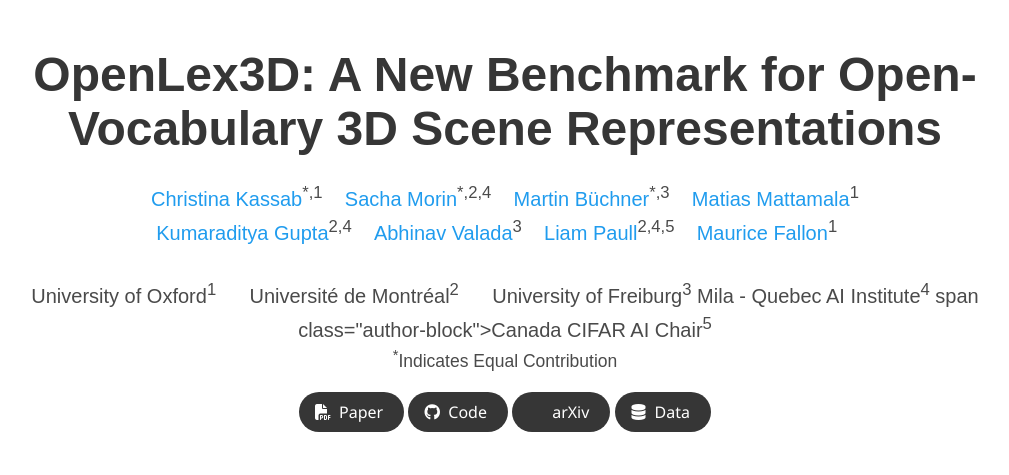
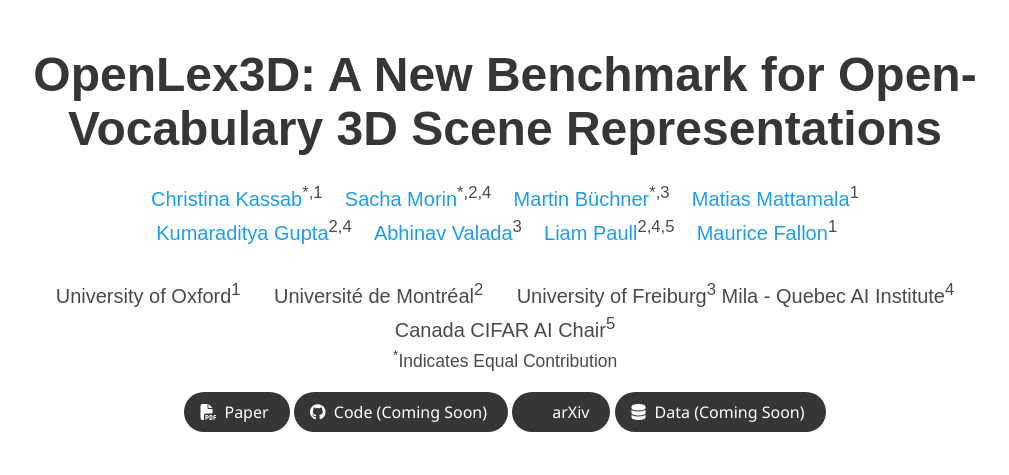
Before and after one commit to openlex3d/openlex3d.github.io, a plain HTML site: page index.html in a window 1280 px wide. Shown: the top 475 px of the page, without its empty margins (135-1144 px from the left). Drawn offline with nearby package versions, Linux system fonts and the light colour scheme; a script that the page names is missing; some icons are missing; a web font is replaced by a local one.

Commit message:
added coming soon to buttons

```diff
--- a/index.html
+++ b/index.html
@@ -388,7 +388,7 @@
                     &nbsp;&nbsp;&nbsp;&nbsp;
                     <span class="author-block">University of Freiburg</span><sup>3</sup>
                     <span class="author-block">Mila - Quebec AI Institute</span><sup>4</sup>
-                    span class="author-block">Canada CIFAR AI Chair</span><sup>5</sup>
+                    <span class="author-block">Canada CIFAR AI Chair</span><sup>5</sup>
                     <span class="eql-cntrb"><small><br><sup>*</sup>Indicates Equal Contribution</small></span>
                   </div>
 
@@ -412,7 +412,7 @@
                     <span class="icon">
                       <i class="fab fa-github"></i>
                     </span>
-                    <span>Code</span>
+                    <span>Code (Coming Soon)</span>
                   </a>
                 </span>
 
@@ -434,7 +434,7 @@
                 <span class="icon">
                   <i class="fas fa-database"></i>
                 </span>
-                <span>Data</span>
+                <span>Data (Coming Soon)</span>
               </a>
             </span>
             </div>
```
